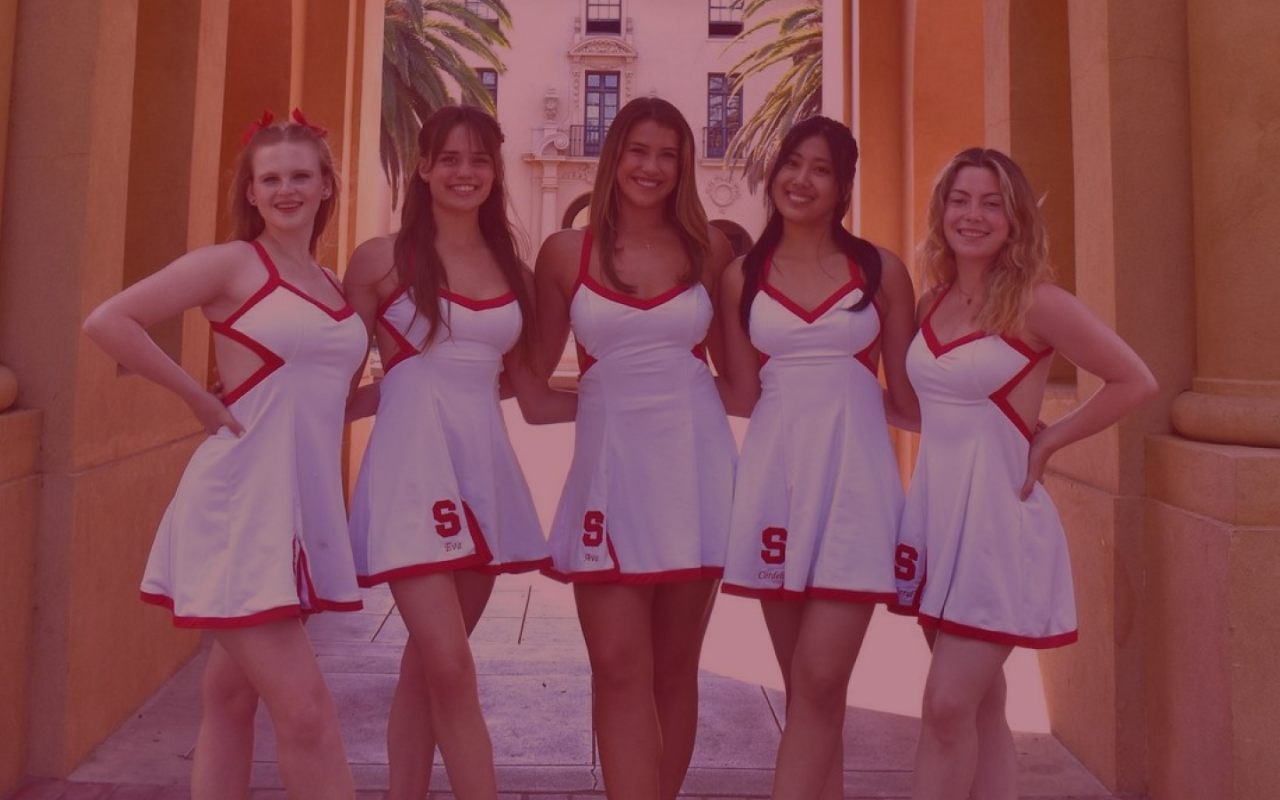
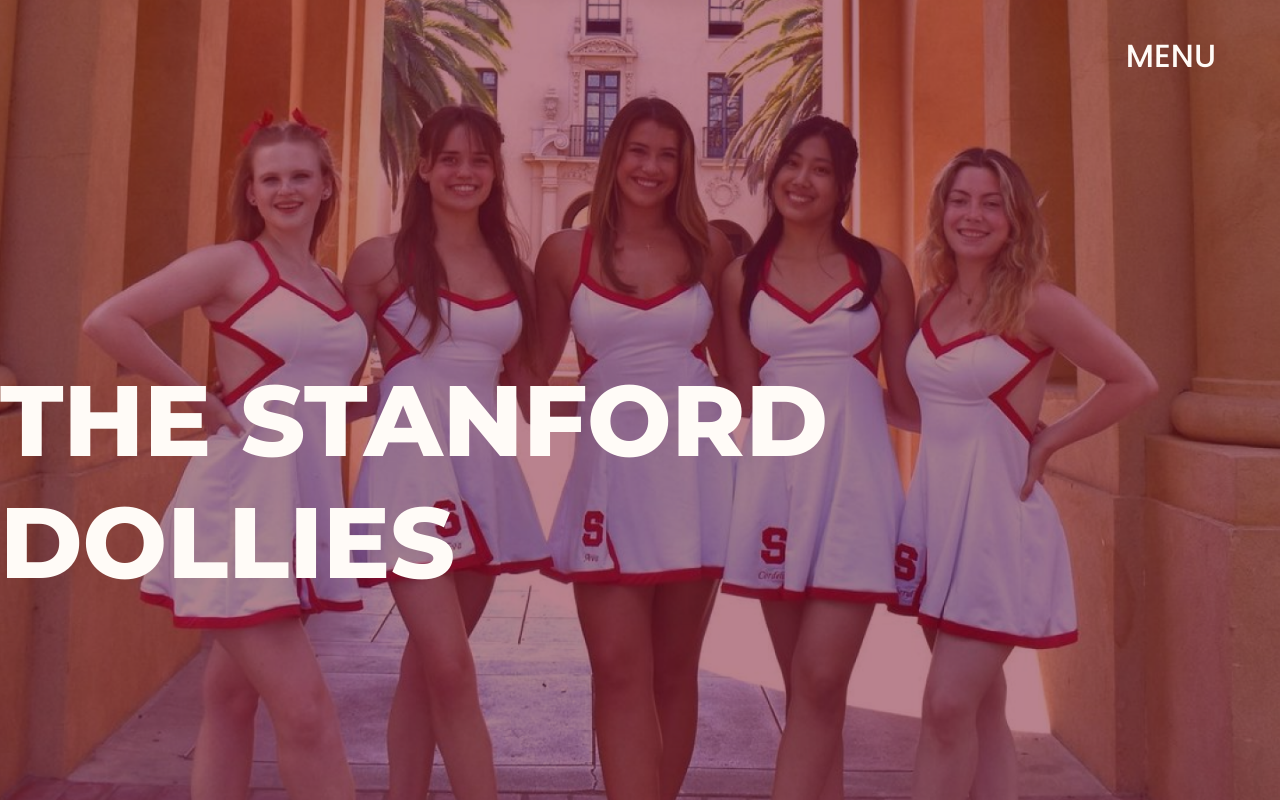
Before and after one commit to hichewss/dollies, a React (Create React App) app: page / in a window 1280 px wide. Built offline with nearby package versions, Linux system fonts and the light colour scheme.

Commit message:
right align menu

```diff
--- a/src/components.css
+++ b/src/components.css
@@ -29,8 +29,8 @@
 
 .end-box {
   display: flex;
-  justify-content: space-between;
-  align-items: flex-end;
+  justify-content: flex-end;
+  text-align: right;
 }
 
 .spaced-box {
@@ -316,6 +316,18 @@
   padding: 2vh 0;
 }
 
+/* home */
+.home-header {
+  font-family: "Montserrat", sans-serif;
+  font-size: 100px;
+  font-weight: 800;
+}
+
+.home-header-box {
+  width: 100%;
+  height: 65%;
+}
+
 /* footer */
 
 .footer-text-container {
--- a/src/pages/HomePage.tsx
+++ b/src/pages/HomePage.tsx
@@ -1,17 +1,22 @@
 import React from "react";
 import Dollies from "../images/home/dollies.png";
 import { DolliesNeverDie } from "./ArchivePage";
+import { RightArrow } from "../components/images";
 
 function HomePage() {
   return (
     <div className="vertical-box">
-      <div>
+      <div className="end-box small-right-margin">
+        <p className="color-white absolute">MENU</p>
+      </div>
       <img
         src={Dollies}
         width="100%"
         height="100%"
         alt="Stanford Dollies 23-24"
       />
+      <div className="absolute home-header-box center-box">
+        <div className="home-header color-white">THE STANFORD DOLLIES</div>
       </div>
       <DolliesNeverDie />
     </div>
```
Lines whose indentation alone changed are shown as unchanged.
